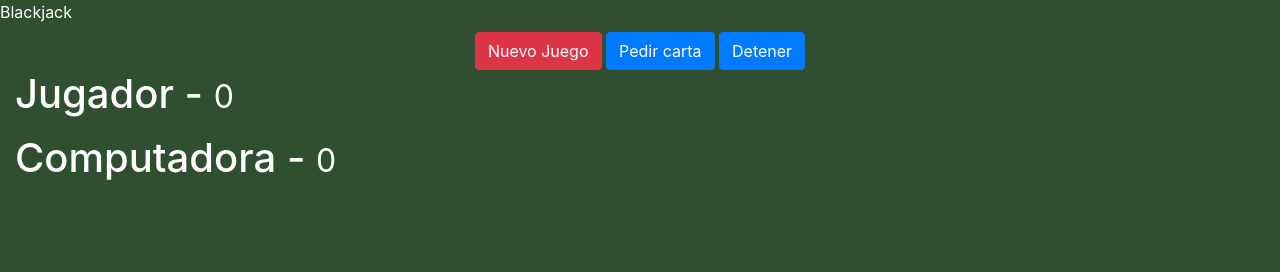
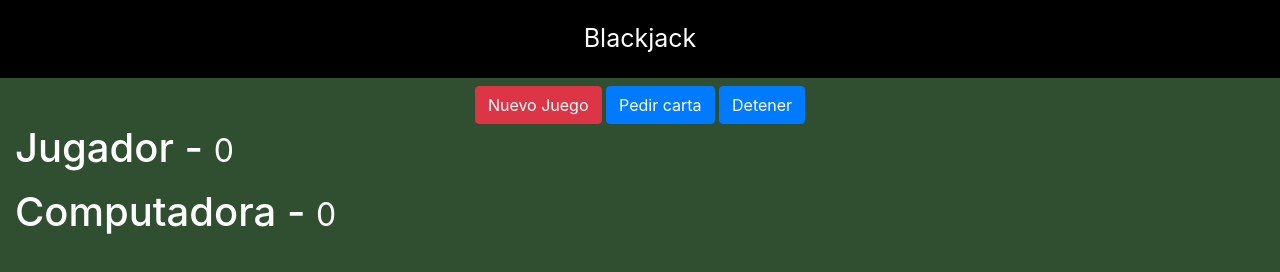
Before and after one commit to Posi-10/JavaScript_Curso, a plain HTML site: page seccion_05/index.html in a window 1280 px wide. Drawn offline with nearby package versions, Linux system fonts and the light colour scheme.

Commit message:
Patrón Módulo

```diff
--- a/seccion_05/assets/js/game.js
+++ b/seccion_05/assets/js/game.js
@@ -4,6 +4,9 @@
  * 2H = Tow of Hearts (Corazones)
  * 2S = Tow of Spades (Espadas)
  */
+
+(() => { //funcion anonima auto invocadas
+  'use strict' // Ser estricto a la hora de evaluar el codigo
 
   let deck = [];
   const types = [ 'C', 'D', 'H', 'S' ];
@@ -163,3 +166,5 @@ btnNuevo.addEventListener( 'click', () => {
     crearDeck();
 
   });
+
+})();
--- a/seccion_05/index.html
+++ b/seccion_05/index.html
@@ -12,7 +12,7 @@
   </head>
   <body>
 
-    <header class="title">
+    <header class="titulo">
       Blackjack
     </header>
 
```
Also changed, not shown: README.md, seccion_06/index.html (added). Lines whose indentation alone changed are shown as unchanged.
